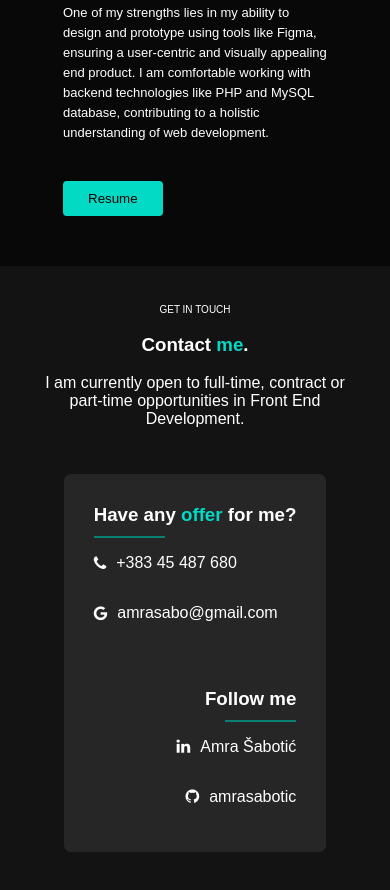
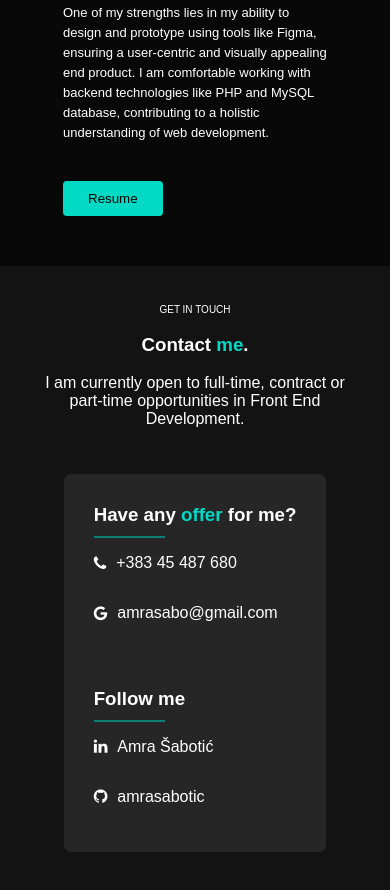
Before and after one commit to amrasabotic/portfolio, a plain HTML site: page index.html in a window 390 px wide. Shown: the part 3206-4096 px from the top of the page. Drawn offline with Linux system fonts and the light colour scheme.

Commit message:
Update style.css

```diff
--- a/style.css
+++ b/style.css
@@ -446,4 +446,7 @@ button:hover{
   .contact-content{
     grid-template-columns: 1fr;
   }
+  .contact-me-social {
+    align-items: flex-start;
+  }
 }
```
